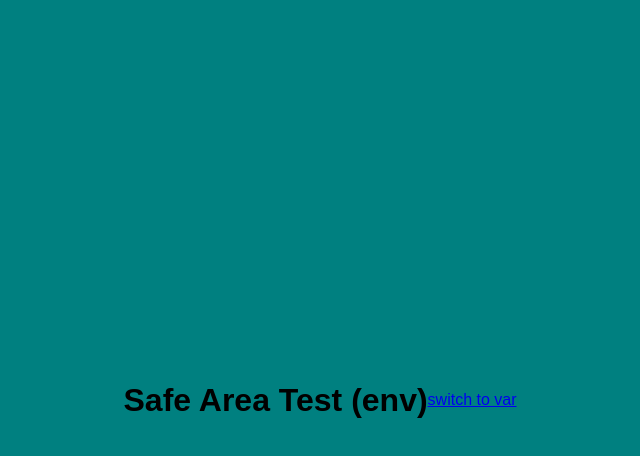
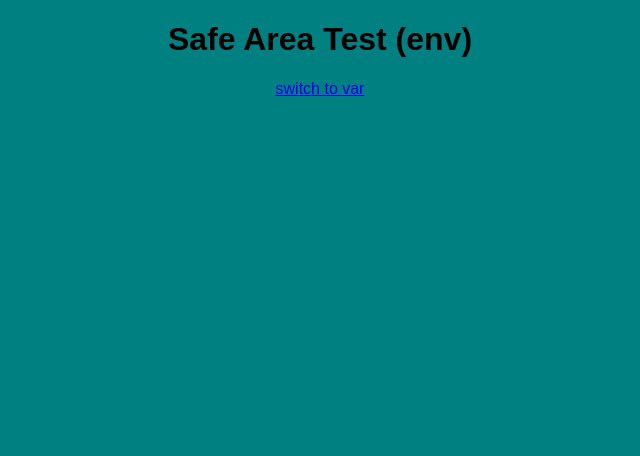
Before and after one commit to sjavora/sjavora.github.io, a plain HTML site: page index.html in a window 1280 px wide. Shown: the whole page, without its empty margins (320-960 px from the left). Drawn offline with Linux system fonts and the light colour scheme.

Commit message:
Update index.html

```diff
--- a/index.html
+++ b/index.html
@@ -15,13 +15,13 @@
         }
         .content {
             background: teal;
-            width: 100vw;
-            height: 100vh;
-            display: flex;
+            width: calc(100vw - env(safe-area-inset-left) - env(safe-area-inset-right));
+            height: calc(100vh - env(safe-area-inset-top) - env(safe-area-inset-bottom));
+            margin: env(safe-area-inset-top) env(safe-area-inset-right) env(safe-area-inset-bottom) env(safe-area-inset-left);
+            display: block;
             justify-content: center;
             align-items: center;
             box-shadow: 0 0 10px rgba(0, 0, 0, 0.1);
-            padding: env(safe-area-inset-top) env(safe-area-inset-right) env(safe-area-inset-bottom) env(safe-area-inset-left);
         }
     </style>
 </head>
```
